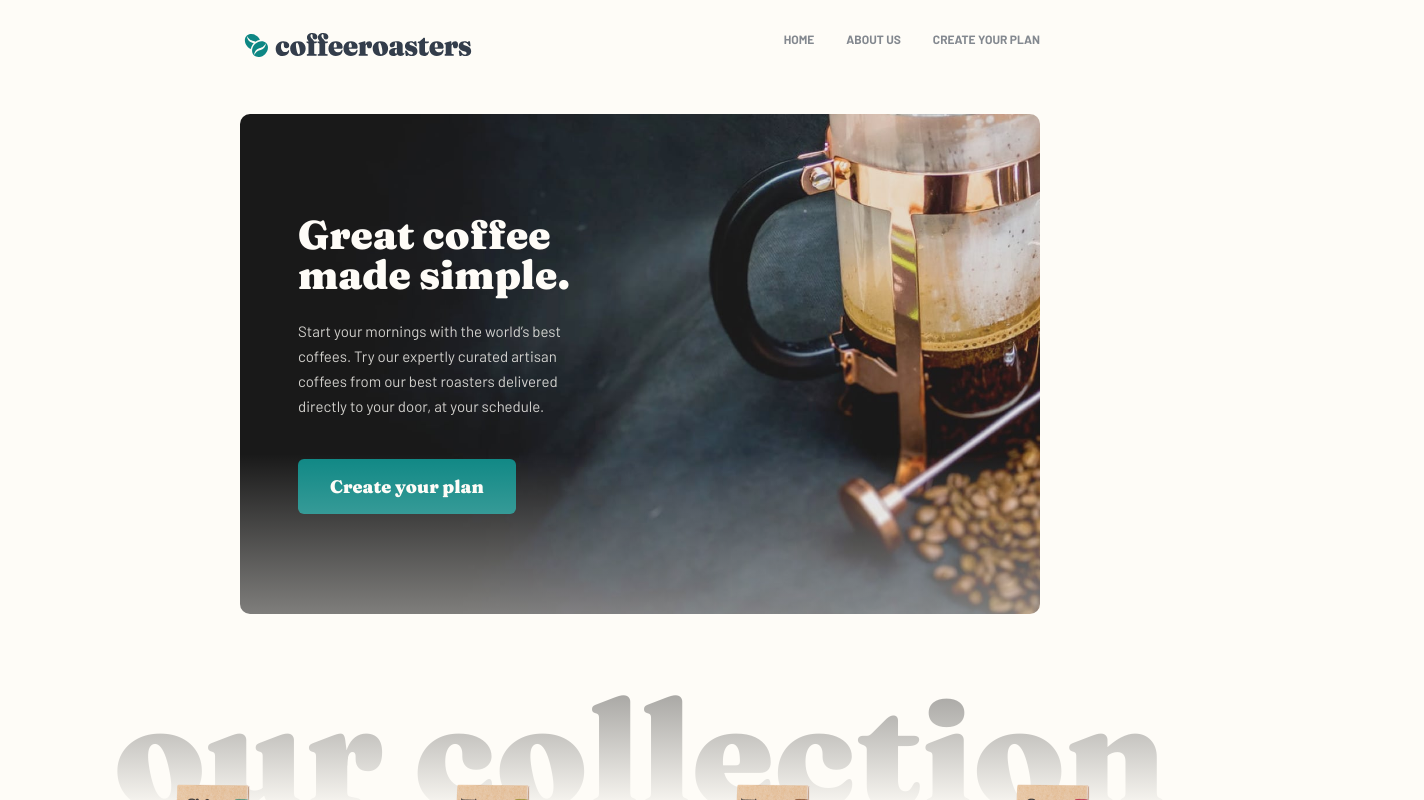
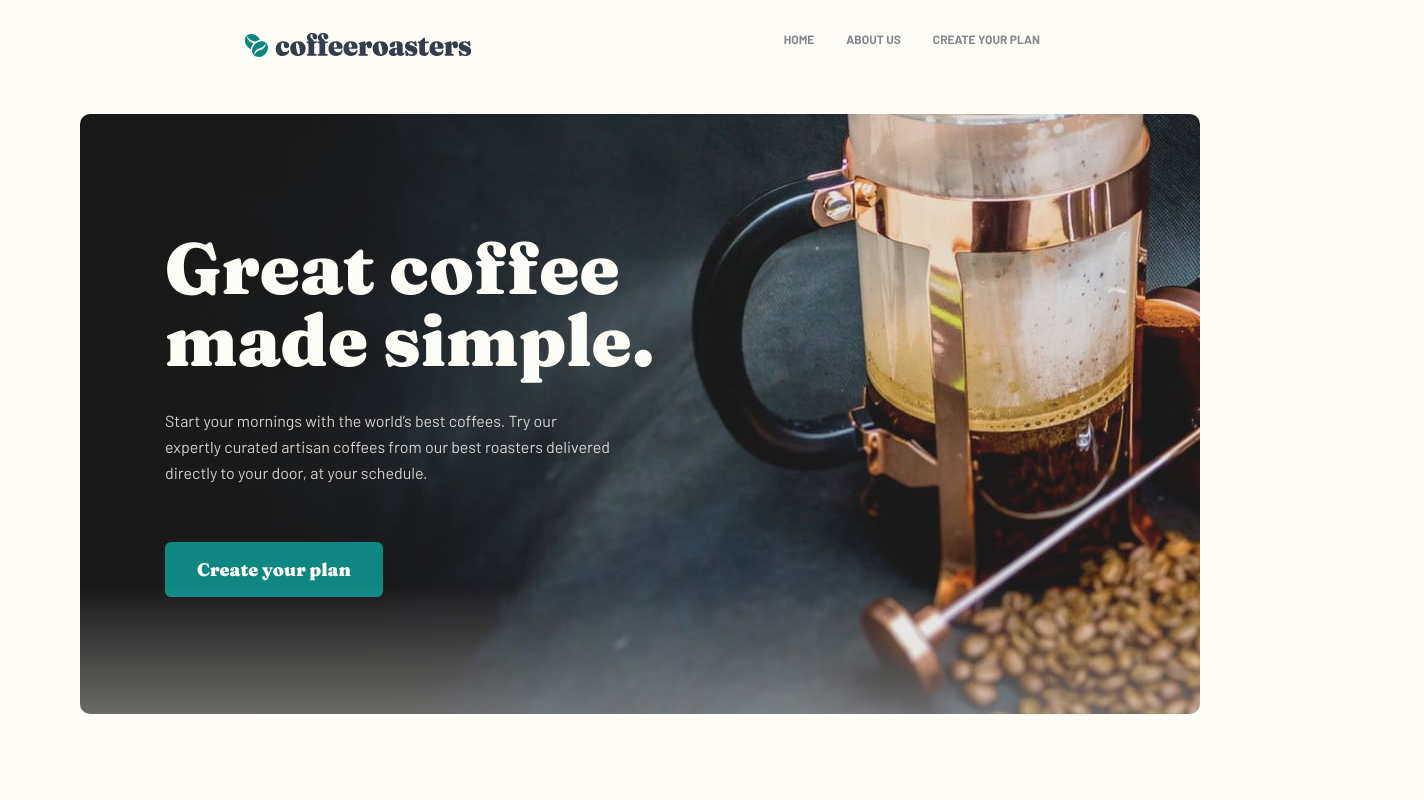
Before and after one commit to gcarter89/coffeeroasters, a React (Create React App) app: page / in a window 1280 px wide. Shown: the top 800 px of the page, 1424 px wide, since content can reach past the window. Built offline with nearby package versions, Linux system fonts and the light colour scheme.

Commit message:
hero section completed

```diff
--- a/src/App.scss
+++ b/src/App.scss
@@ -12,9 +12,7 @@ section {
 
 h1 {
     font-family: 'Fraunces', 'sans-serif';
-    // desktop
-    // font-size: 72px;
-    // line-height: 72px;
+
     // tablet
     // font-size: 48px;
     // line-height: 48px;
@@ -96,3 +94,19 @@ button {
         line-height: 36px;
     }
 }
+
+@media screen and (min-width: '1200px') {
+    section {
+        max-width: 1280px;
+    }
+
+    h1 {
+    font-size: 72px;
+    line-height: 72px;
+    }
+
+    p {
+        font-size: 16px;
+        line-height: 26px;
+    }
+}
--- a/src/components/home/Home.module.scss
+++ b/src/components/home/Home.module.scss
@@ -322,6 +322,24 @@
 
 @media screen and (min-width:'1200px') {
     .home {
+        &__hero {
+            background-image: url('../../assets/home/desktop/image-hero-coffeepress.jpg');
+            height: 600px;
+            padding: 85px;
+        }
+
+        &__heroText {
+            max-width: 492px;
+            h1 {
+                margin-bottom: 32px;
+            }
+
+            p {
+                max-width: 445px;
+                margin-bottom: 56px;
+            }
+        }
+
         &__collectionTitle {
             width: 140%;
             margin-bottom: 10px;
--- a/src/index.scss
+++ b/src/index.scss
@@ -25,7 +25,7 @@ code {
     }
 }
 
-@media screen and (min-width:'732px') {
+@media screen and (min-width:'1200px') {
     body {
         margin: 32px 80px 76px 80px;
     }
```
